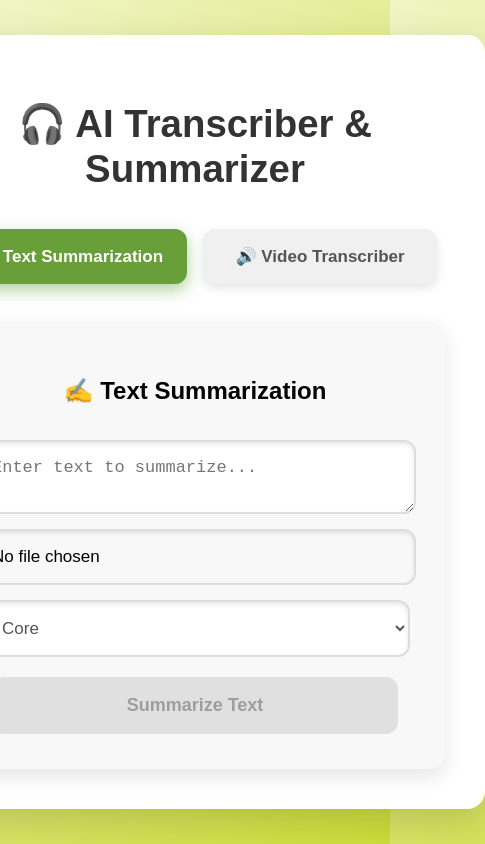
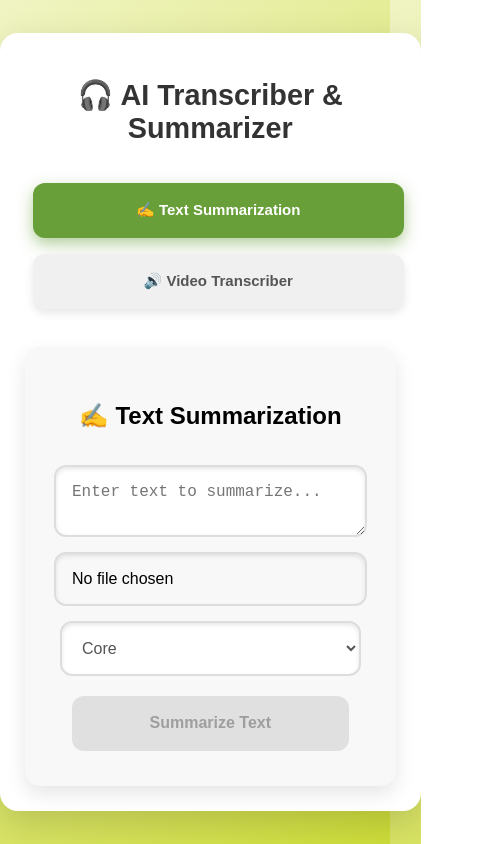
Before and after one commit to 3nadh3/AI-Transcriber-Summarize-Frontend, a React (Create React App) app: page / in a window 390 px wide. Shown: the whole page, 485 px wide, since content can reach past the window. Built offline with nearby package versions, Linux system fonts and the light colour scheme.

Commit message:
updated the css for responsive design

```diff
--- a/src/App.css
+++ b/src/App.css
@@ -32,7 +32,8 @@ body {
 .container {
   background: var(--secondary-background-color);
   padding: 40px;
-  width: 500px;
+  width: 90%;
+  max-width: 500px;
   border-radius: 18px;
   box-shadow: 0 12px 35px rgba(0, 0, 0, 0.15);
   text-align: center;
@@ -57,6 +58,7 @@ h1 {
   display: flex;
   justify-content: center;
   margin-bottom: 30px;
+  flex-wrap: wrap;
 }
 
 .tabs button {
@@ -72,6 +74,7 @@ h1 {
   font-weight: 600;
   color: var(--light-text-color);
   box-shadow: 0 4px 10px rgba(0, 0, 0, 0.1);
+  min-width: 120px;
 }
 
 .tabs button.active {
@@ -286,3 +289,42 @@ input[type="file"]::-webkit-file-upload-button {
   flex-direction: column;
   align-items: center;
 }
+
+/* === Responsive Design === */
+@media (max-width: 768px) {
+  .container {
+    padding: 25px;
+    width: 95%;
+  }
+
+  h1 {
+    font-size: 2em;
+  }
+
+  .tabs button {
+    font-size: 15px;
+    padding: 12px;
+  }
+
+  button, textarea, input, .custom-select {
+    font-size: 16px;
+  }
+
+  .file-input-label {
+    font-size: 16px;
+  }
+}
+
+@media (max-width: 480px) {
+  .tabs {
+    flex-direction: column;
+  }
+
+  .tabs button {
+    width: 100%;
+  }
+
+  h1 {
+    font-size: 1.8em;
+  }
+}
```
